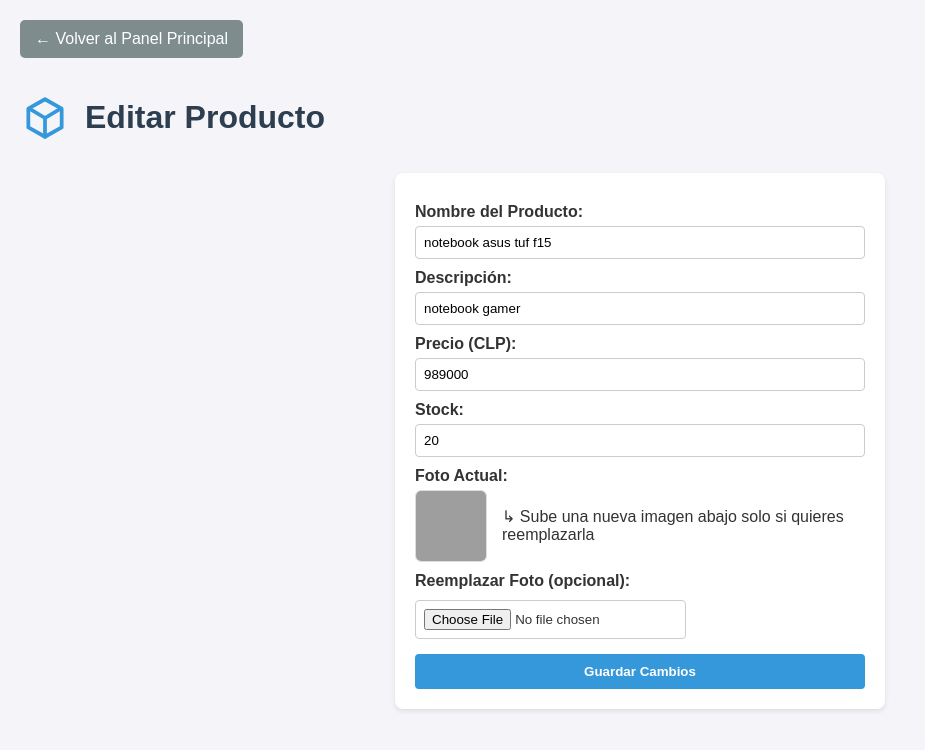
After one commit to jechu323/ecommerce-tienda-web, a PHP site: page /editar_producto.php?id=1 in a window 1280 px wide. The commit adds this page. Shown: the top 750 px of the page, without its empty margins (0-925 px from the left). Run offline with PHP 8.4, Linux system fonts and the light colour scheme; data comes from the database, SQL or seed files in the repository; grey boxes are pictures that could not be loaded.

Commit message:
Agregar la seccion de editar producto

```diff
--- /dev/null
+++ b/editar_producto.php
@@ -0,0 +1,108 @@
+<?php include 'conexion.php'; ?>
+<?php
+$id_producto = isset($_GET['id']) ? (int)$_GET['id'] : 0;
+
+$stmt = $conn->prepare("SELECT id_producto, nombre, descripcion, precio, stock, imagen FROM PRODUCTO WHERE id_producto = ?");
+$stmt->bind_param("i", $id_producto);
+$stmt->execute();
+$producto = $stmt->get_result()->fetch_assoc();
+$stmt->close();
+
+if (!$producto) {
+    die("Producto no encontrado. <a href='index.php'>Volver al panel</a>");
+}
+
+$ruta_img_actual = !empty($producto['imagen']) ? "uploads/" . htmlspecialchars($producto['imagen']) : "uploads/placeholder.png";
+?>
+<!DOCTYPE html>
+<html lang="es">
+<head>
+    <meta charset="UTF-8">
+    <meta name="viewport" content="width=device-width, initial-scale=1.0">
+    <title>Editar Producto</title>
+    <style>
+        body { font-family: Arial, sans-serif; background-color: #f4f4f9; margin: 20px; color: #333; }
+        h1, h2 { color: #2c3e50; }
+        .box { background: white; padding: 20px; border-radius: 8px; box-shadow: 0 2px 5px rgba(0,0,0,0.1); max-width: 450px; margin: 0 auto; }
+        form { display: flex; flex-direction: column; }
+        label { margin-top: 10px; font-weight: bold; }
+        input { padding: 8px; margin-top: 5px; border: 1px solid #ccc; border-radius: 4px; }
+        input[type="submit"] { margin-top: 15px; background-color: #3498db; color: white; border: none; cursor: pointer; font-weight: bold; padding: 10px; }
+        input[type="submit"]:hover { background-color: #2980b9; }
+        .btn-back { display: inline-block; background-color: #7f8c8d; color: white; padding: 10px 15px; text-decoration: none; border-radius: 5px; margin-bottom: 20px; }
+        .cabecera { display: flex; align-items: center; gap: 15px; margin-bottom: 15px; }
+        .cabecera img { width: 50px; height: 50px; }
+        .imagen-actual { display: flex; align-items: center; gap: 15px; margin-top: 5px; }
+        .imagen-actual img { width: 70px; height: 70px; object-fit: cover; border-radius: 6px; border: 1px solid #ddd; }
+        .vista-previa { width: 70px; height: 70px; object-fit: cover; border-radius: 6px; border: 1px solid #ccc; display: none; }
+    </style>
+    <script>
+        function validarEdicion() {
+            let nombre = document.getElementById('e_nombre').value.trim();
+            let precio = document.getElementById('e_precio').value;
+            let stock = document.getElementById('e_stock').value;
+            if (nombre === "" || precio <= 0 || stock < 0) {
+                alert("Por favor, ingrese datos válidos para el producto.");
+                return false;
+            }
+            return true;
+        }
+        function previsualizarImagen(input) {
+            const preview = document.getElementById('vista_previa_edicion');
+            if (input.files && input.files[0]) {
+                const lector = new FileReader();
+                lector.onload = function(e) {
+                    preview.src = e.target.result;
+                    preview.style.display = 'inline-block';
+                };
+                lector.readAsDataURL(input.files[0]);
+            } else {
+                preview.style.display = 'none';
+            }
+        }
+    </script>
+</head>
+<body>
+
+    <a href="index.php" class="btn-back">← Volver al Panel Principal</a>
+    <div class="cabecera">
+        <img src="assets/icons/producto.svg" alt="">
+        <h1>Editar Producto</h1>
+    </div>
+
+    <div class="box">
+        <form action="procesar.php" method="POST" enctype="multipart/form-data" onsubmit="return validarEdicion()">
+            <input type="hidden" name="accion" value="actualizar_producto">
+            <input type="hidden" name="id_producto" value="<?php echo $producto['id_producto']; ?>">
+            <input type="hidden" name="imagen_actual" value="<?php echo htmlspecialchars($producto['imagen'] ?? ''); ?>">
+
+            <label for="e_nombre">Nombre del Producto:</label>
+            <input type="text" id="e_nombre" name="nombre" value="<?php echo htmlspecialchars($producto['nombre']); ?>" required>
+
+            <label for="e_desc">Descripción:</label>
+            <input type="text" id="e_desc" name="descripcion" value="<?php echo htmlspecialchars($producto['descripcion'] ?? ''); ?>">
+
+            <label for="e_precio">Precio (CLP):</label>
+            <input type="number" id="e_precio" name="precio" value="<?php echo htmlspecialchars($producto['precio']); ?>" required>
+
+            <label for="e_stock">Stock:</label>
+            <input type="number" id="e_stock" name="stock" value="<?php echo htmlspecialchars($producto['stock']); ?>" required>
+
+            <label>Foto Actual:</label>
+            <div class="imagen-actual">
+                <img src="<?php echo $ruta_img_actual; ?>" alt="Foto actual del producto">
+                <span>↳ Sube una nueva imagen abajo solo si quieres reemplazarla</span>
+            </div>
+
+            <label for="e_imagen">Reemplazar Foto (opcional):</label>
+            <div class="imagen-actual">
+                <input type="file" id="e_imagen" name="imagen_producto" accept="image/png, image/jpeg, image/webp" onchange="previsualizarImagen(this)">
+                <img id="vista_previa_edicion" class="vista-previa" alt="Vista previa">
+            </div>
+
+            <input type="submit" value="Guardar Cambios">
+        </form>
+    </div>
+
+</body>
+</html>
```
Also changed, not shown: index.php (+6 -4 lines), procesar.php (+47 -0 lines), uploads/producto_6a664d94bcde7.jpg (added).
